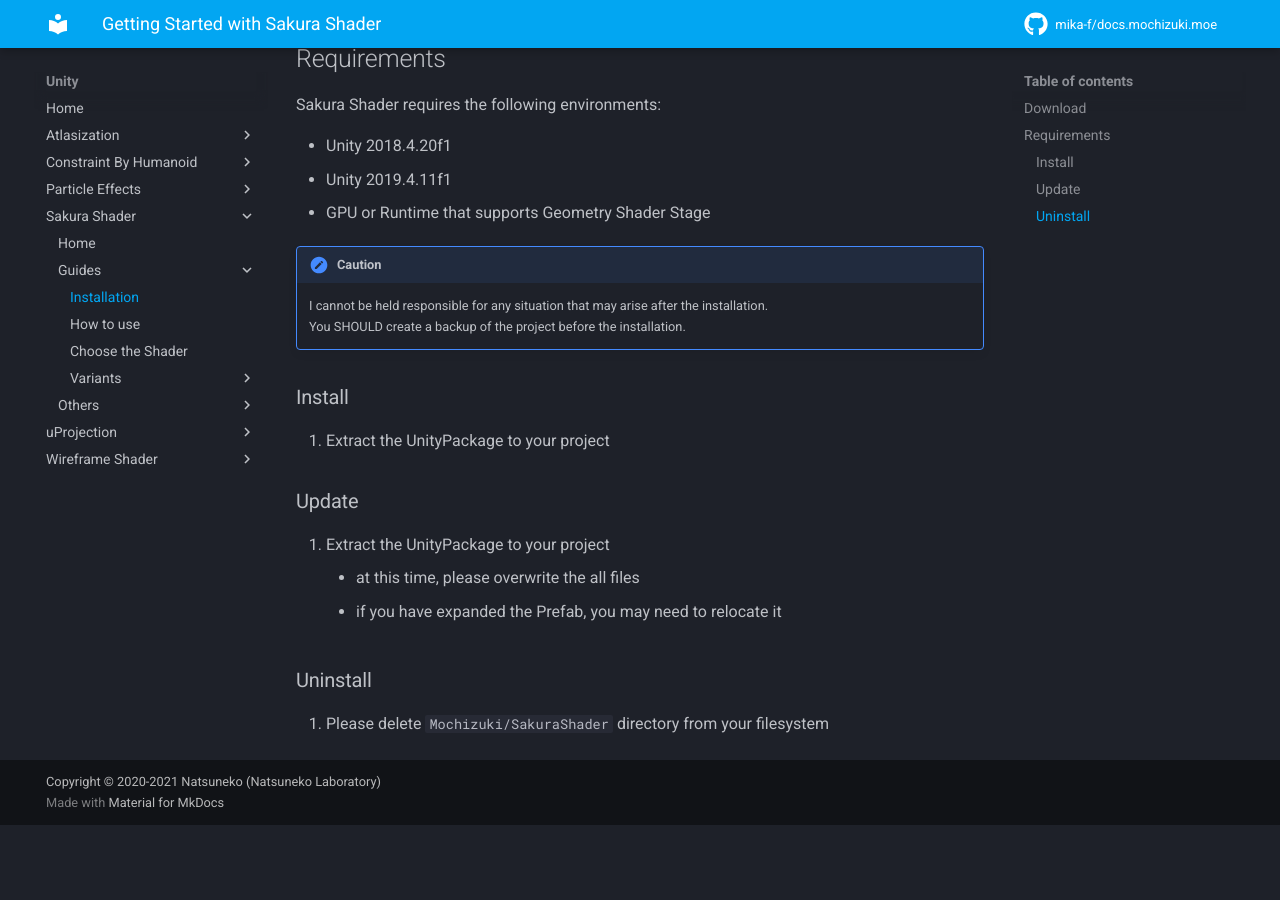
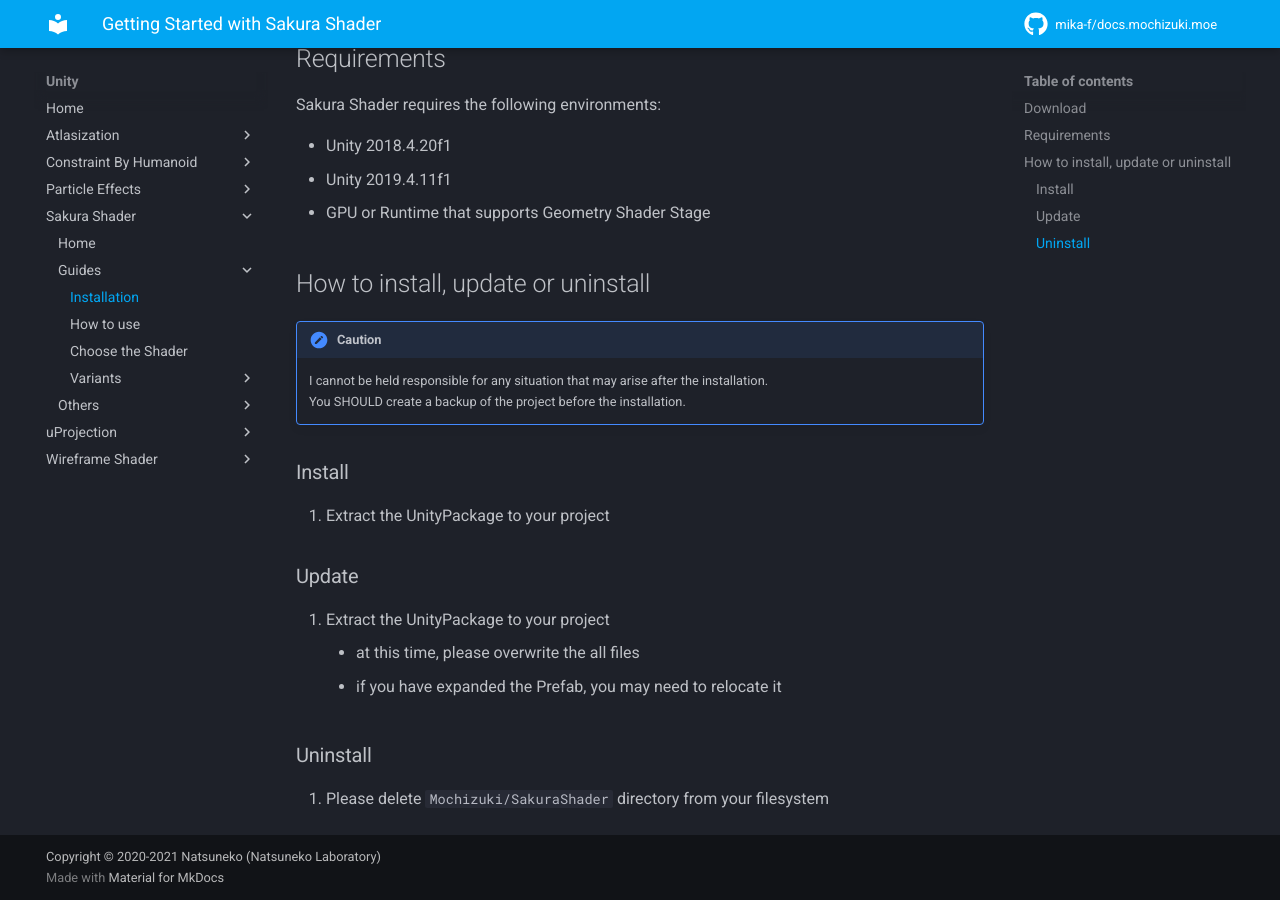
Before and after one commit to mika-archived/docs.mochizuki.moe, an MkDocs documentation site: the page built from docs/unity/sakura-shader/guides/getting-started.md, in a window 1280 px wide and 900 px high, scrolled down 526 px. Built offline with MkDocs 1.6.1 and Material for MkDocs 9.7.7, drawn with Linux system fonts in a browser that asks for light colours; comment, search, counter and statistics services are not loaded; before the commit the page ends 1351 px from its top, so only the background shows below that.

Commit message:
fix: fix

```diff
--- a/docs/unity/sakura-shader/guides/getting-started.md
+++ b/docs/unity/sakura-shader/guides/getting-started.md
@@ -23,6 +23,8 @@
 -   Unity 2019.4.11f1
 -   GPU or Runtime that supports Geometry Shader Stage
 
+## How to install, update or uninstall
+
 <!-- prettier-ignore-start -->
 !!! caution
     I cannot be held responsible for any situation that may arise after the installation.
```
